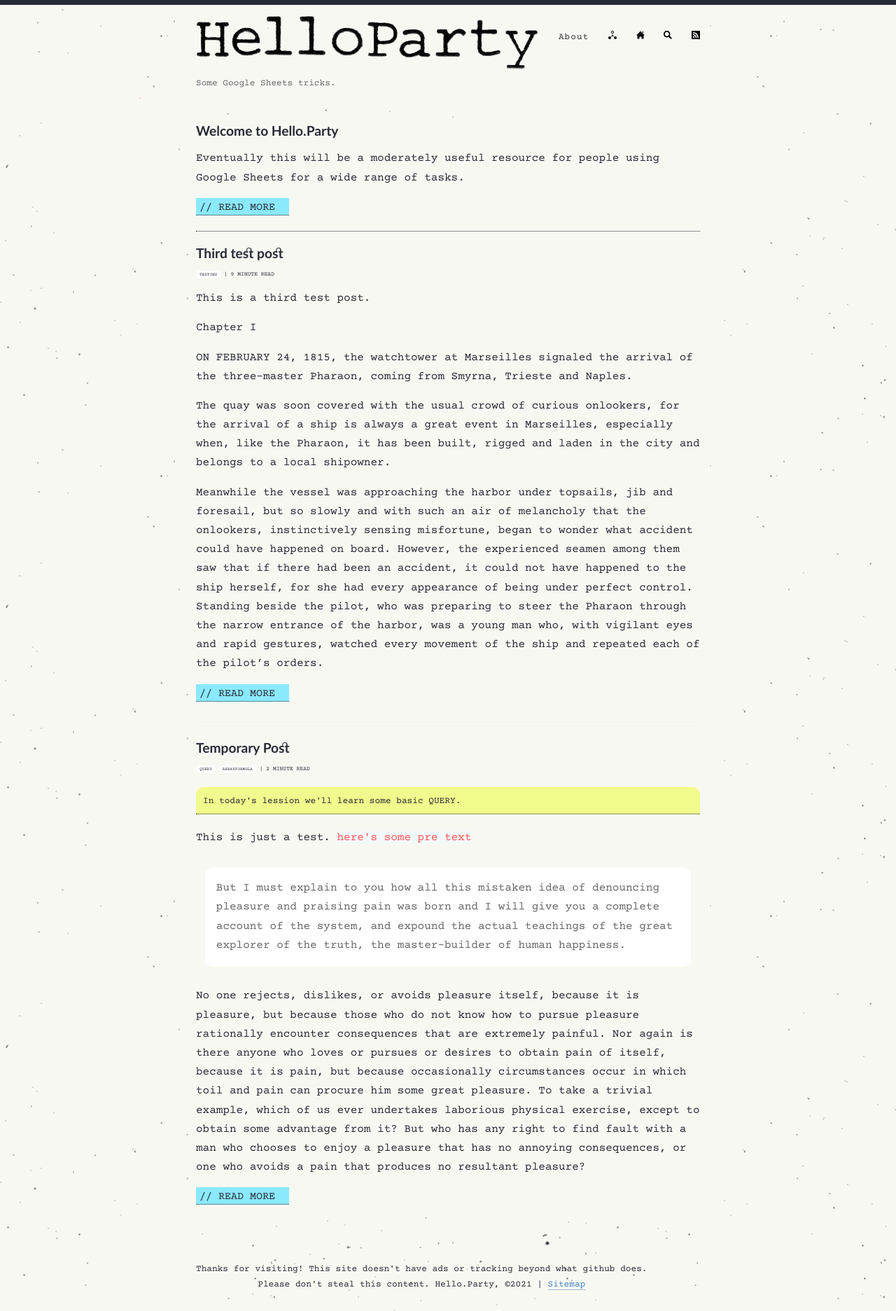
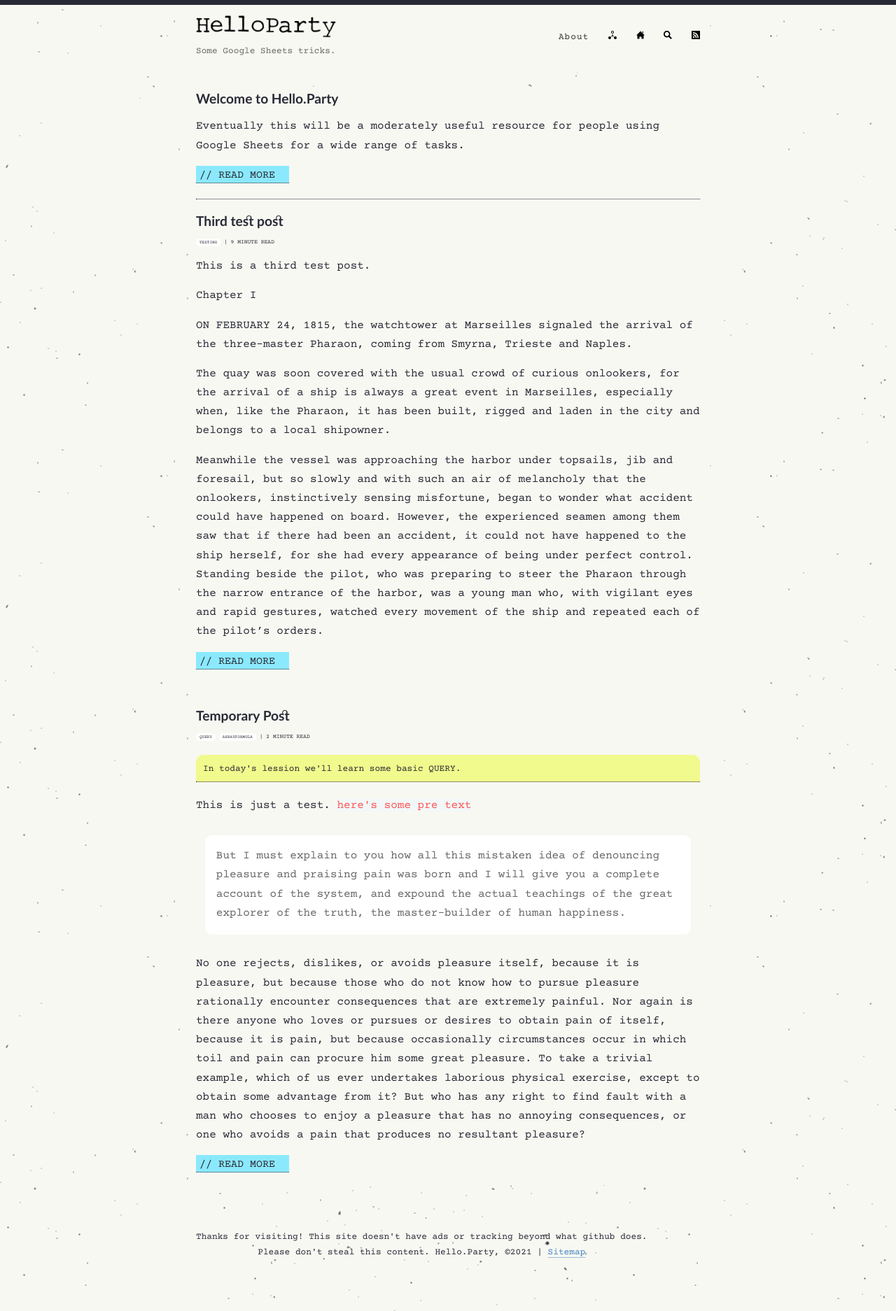
Before and after one commit to hello-party/hello-party-old.github.io, a Jekyll site: the page built from index.html, in a window 1280 px wide. Shown: the whole page at 70% size. Built offline with Jekyll 4.4.1, drawn with Linux system fonts in a browser that asks for light colours; the list of posts is cut into pages by our own code; after the commit the page ends 1828 px from its top, so only the background shows below that.

Commit message:
Update style.scss

```diff
--- a/assets/style.scss
+++ b/assets/style.scss
@@ -399,6 +399,10 @@ p > img {
   @include mobile {
     text-align: center;
   }
+}
+
+h1.site-name img {
+    max-width: 200px;
 }
 
 .site-description {
```
